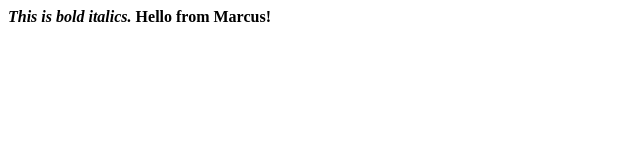
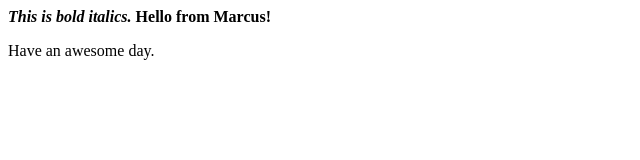
Before and after one commit to buimarcus/ITM352_F2020, a plain HTML site: page Lab1/bui_marcus_hello.html in a window 1280 px wide. Shown: the whole page, without its empty margins (0-640 px from the left). Drawn offline with Linux system fonts and the light colour scheme.

Commit message:
Updated Lab1 and created Lab2 folder

```diff
--- a/Lab1/bui_marcus_hello.html
+++ b/Lab1/bui_marcus_hello.html
@@ -10,5 +10,6 @@
         <I>This is bold italics.</I>
     </b>
     <b>Hello from Marcus!</b>
+    <p>Have an awesome day.</p>
 </body>
 </html>
```
Also changed, not shown: Lab2/Foobar.txt (added).
